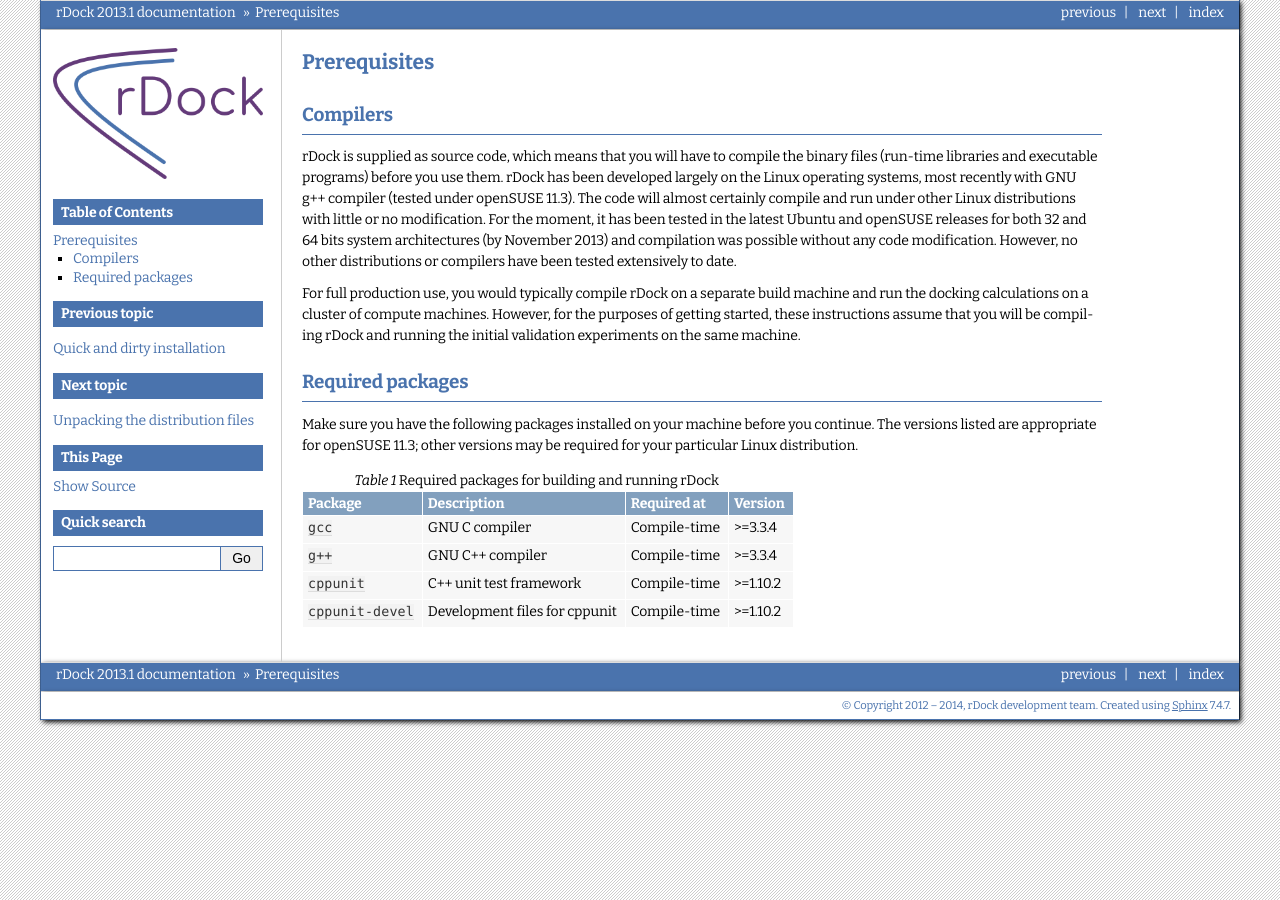
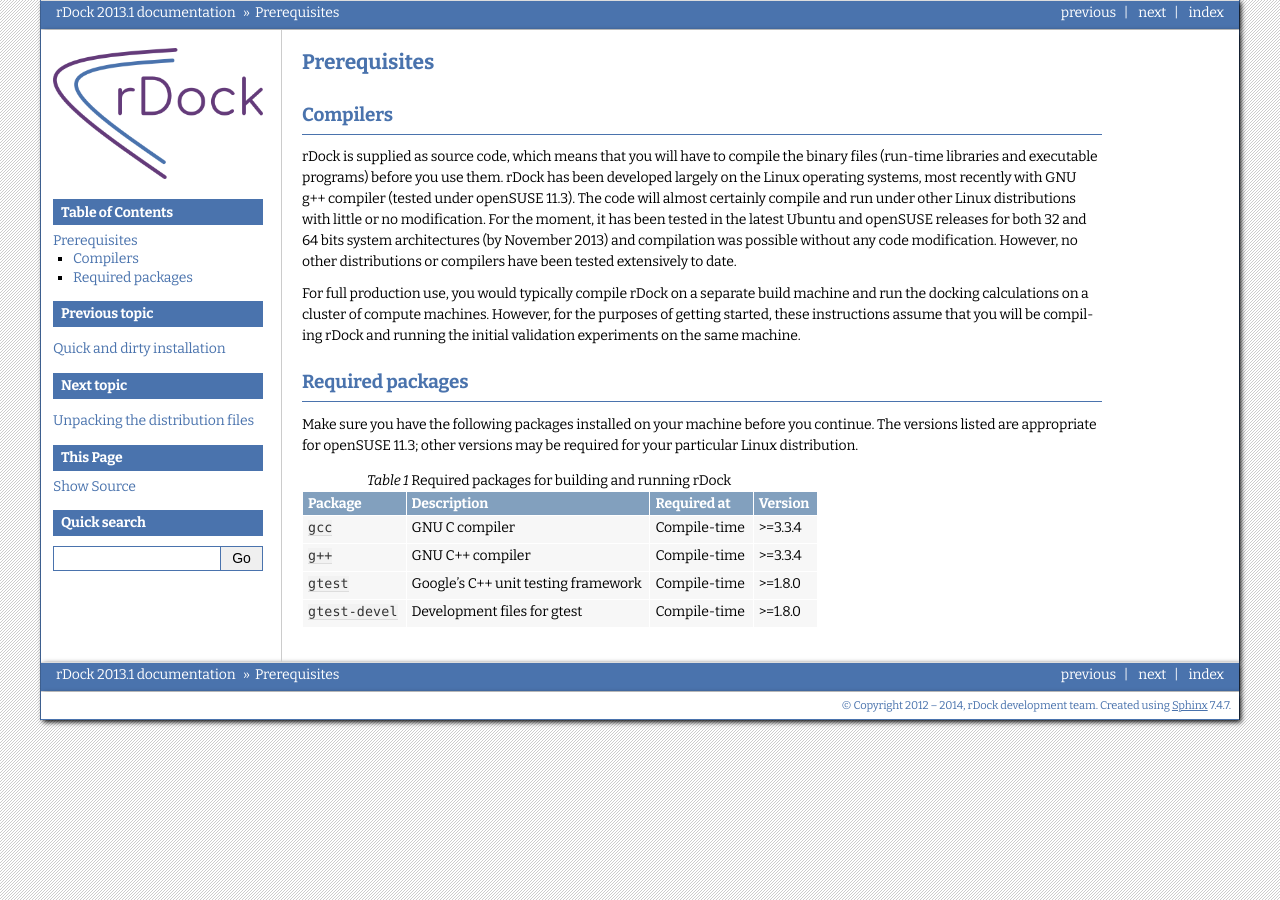
Before and after one commit to rxdock/rxdock, a Sphinx documentation site: the page built from docs/getting-started-guide/prerequisites.rst, in a window 1280 px wide. Built offline with Sphinx 7.4.7, drawn with Linux system fonts in a browser that asks for light colours.

Commit message:
Ported all unit tests to GoogleTest

```diff
--- a/docs/getting-started-guide/prerequisites.rst
+++ b/docs/getting-started-guide/prerequisites.rst
@@ -37,8 +37,9 @@
    +-------------------+----------------------------+--------------+-----------+
    | ``g++``           | GNU C++ compiler           | Compile-time | >=3.3.4   |
    +-------------------+----------------------------+--------------+-----------+
-   | ``cppunit``       | C++ unit test framework    | Compile-time | >=1.10.2  |
+   | ``gtest``         | Google's C++ unit testing  | Compile-time | >=1.8.0   |
+   |                   | framework                  |              |           |
    +-------------------+----------------------------+--------------+-----------+
-   | ``cppunit-devel`` | Development files for      | Compile-time | >=1.10.2  |
-   |                   | cppunit                    |              |           |
+   | ``gtest-devel``   | Development files for      | Compile-time | >=1.8.0   |
+   |                   | gtest                      |              |           |
    +-------------------+----------------------------+--------------+-----------+
```
Also changed, not shown: 10 other files.
